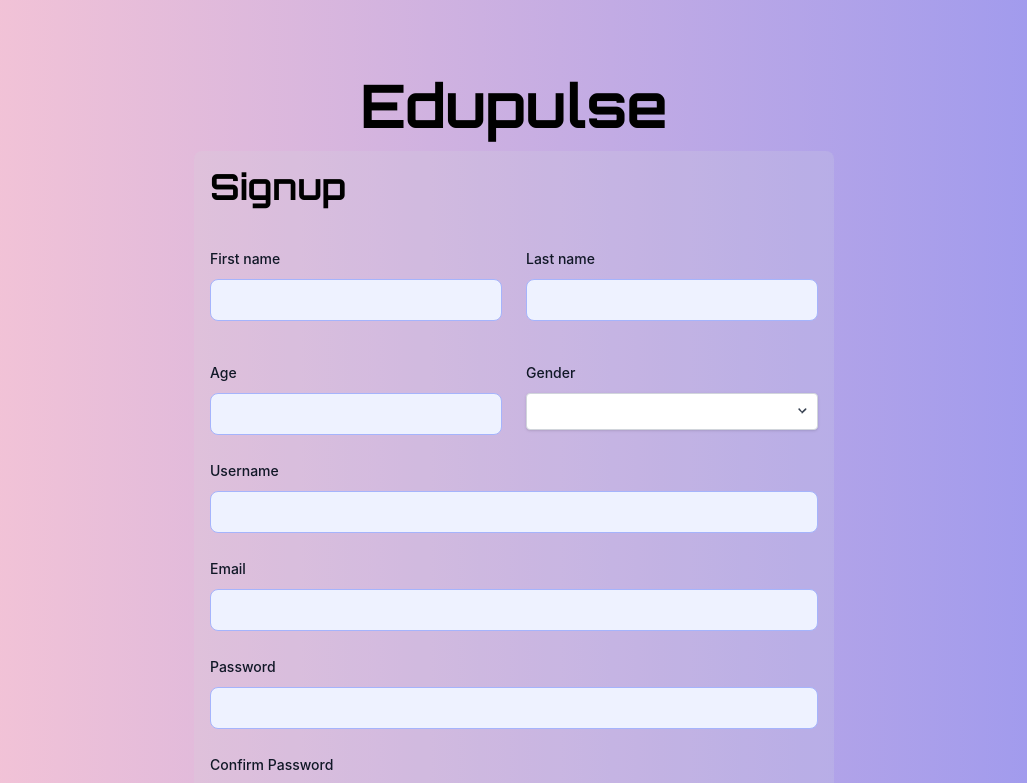
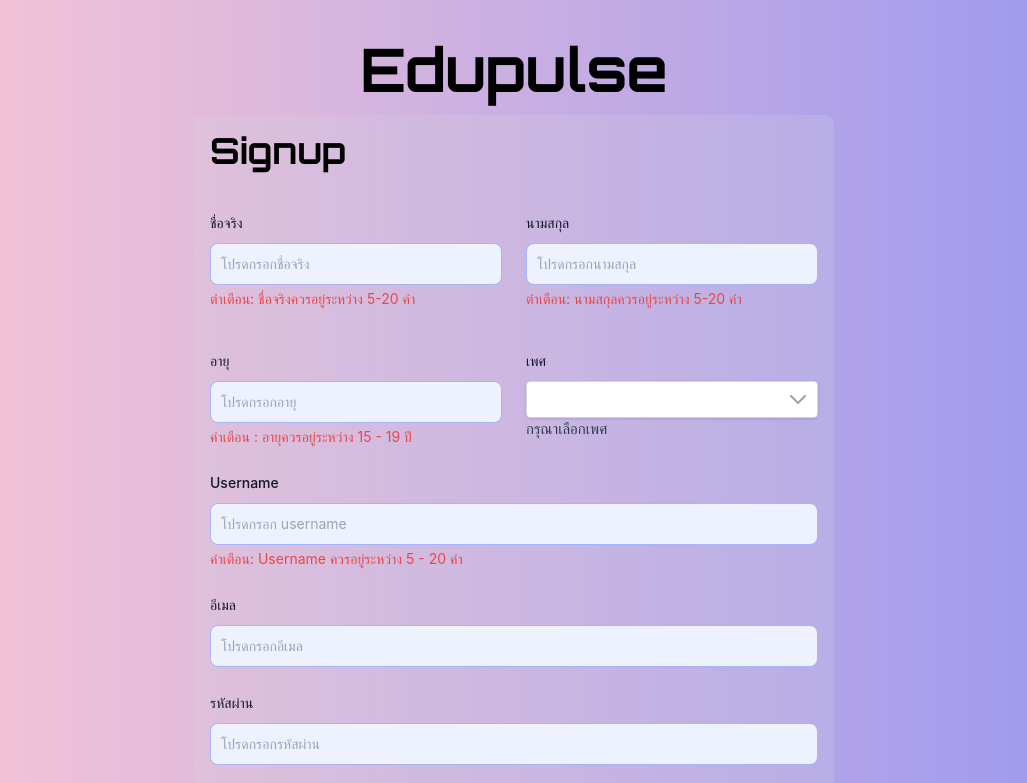
Before and after one commit to Choatchda/EduPulse, a Vue app in the folder EduPulse/: page /signup in a window 1280 px wide. Shown: the top 783 px of the page, without its empty margins (126-1153 px from the left). Built offline with nearby package versions, Linux system fonts and the light colour scheme.

Commit message:
update
Superfast

```diff
--- a/EduPulse/src/views/SignupView.vue
+++ b/EduPulse/src/views/SignupView.vue
@@ -3,6 +3,7 @@
     id="signup"
     class="flex flex-col items-center justify-center min-h-screen bg-gray-100"
   >
+    <!-- Header -->
     <h1 class="text-6xl font-bold font-orbitron text-black mb-4 custom-font">
       Edupulse
     </h1>
@@ -13,41 +14,74 @@
         Signup
       </h1>
       <form @submit.prevent="submitForm">
+        <!-- First Name -->
         <div class="mt-10 grid grid-cols-1 gap-x-6 gap-y-8 sm:grid-cols-6">
-          <!-- First Name -->
           <div class="sm:col-span-3">
             <label
               for="first_name"
               class="block text-sm font-medium leading-6 text-gray-900"
-              >First name</label
+              >ชื่อจริง</label
             >
-            <div class="mt-2">
+            <div class="mt-2 relative">
               <input
                 type="text"
                 id="first_name"
                 v-model="formData.first_name"
-                class="bg-indigo-50 border border-indigo-300 text-indigo-900 text-sm rounded-lg focus:ring-indigo-500 focus:border-indigo-500 block w-full p-2.5"
+                :class="{
+                  'border-gray-400': isFirstNameValid,
+                  'border-red-500':
+                    !isFirstNameValid && formData.first_name.length > 0,
+                  'border-indigo-300': formData.first_name.length === 0,
+                }"
+                class="bg-indigo-50 border text-indigo-900 text-sm rounded-lg focus:ring-indigo-500 focus:border-indigo-500 block w-full p-2.5"
+                placeholder="โปรดกรอกชื่อจริง"
                 required
               />
             </div>
+            <!-- Validation message -->
+            <span
+              :class="{
+                'text-green-500': isFirstNameValid,
+                'text-red-500': !isFirstNameValid,
+              }"
+              class="block mt-1 text-sm"
+              aria-hidden="true"
+              >{{ firstNameValidationMessage }}</span
+            >
           </div>
-
           <!-- Last Name -->
           <div class="sm:col-span-3">
             <label
               for="last_name"
               class="block text-sm font-medium leading-6 text-gray-900"
-              >Last name</label
+              >นามสกุล</label
             >
             <div class="mt-2">
               <input
                 type="text"
                 id="last_name"
                 v-model="formData.last_name"
-                class="bg-indigo-50 border border-indigo-300 text-indigo-900 text-sm rounded-lg focus:ring-indigo-500 focus:border-indigo-500 block w-full p-2.5"
+                :class="{
+                  'border-gray-400': isLastNameValid,
+                  'border-red-500':
+                    !isLastNameValid && formData.last_name.length > 0,
+                  'border-indigo-300': formData.last_name.length === 0,
+                }"
+                class="bg-indigo-50 border text-indigo-900 text-sm rounded-lg focus:ring-indigo-500 focus:border-indigo-500 block w-full p-2.5"
+                placeholder="โปรดกรอกนามสกุล"
                 required
               />
             </div>
+            <!-- Validation message -->
+            <span
+              :class="{
+                'text-green-500': isLastNameValid,
+                'text-red-500': !isLastNameValid,
+              }"
+              class="block mt-1 text-sm"
+              aria-hidden="true"
+              >{{ lastNameValidationMessage }}</span
+            >
           </div>
         </div>
 
@@ -58,52 +92,74 @@
             <label
               for="age"
               class="block text-sm font-medium leading-6 text-gray-900"
-              >Age</label
+              >อายุ</label
             >
-            <div class="mt-2">
+            <div class="mt-2 relative">
               <input
                 type="number"
                 id="age"
                 v-model="formData.age"
-                class="bg-indigo-50 border border-indigo-300 text-indigo-900 text-sm rounded-lg focus:ring-indigo-500 focus:border-indigo-500 block w-full p-2.5"
+                :class="{
+                  'border-gray-400': isAgeValid,
+                  'border-red-500': !isAgeValid && formData.age,
+                  'border-indigo-300': !formData.age,
+                }"
+                class="bg-indigo-50 border text-indigo-900 text-sm rounded-lg focus:ring-indigo-500 focus:border-indigo-500 block w-full p-2.5"
+                placeholder="โปรดกรอกอายุ"
                 required
               />
             </div>
+            <!-- Validation message -->
+            <span
+              :class="{
+                'text-green-500': isAgeValid,
+                'text-red-500': !isAgeValid && formData.age,
+                'text-red-500': !formData.age,
+              }"
+              class="block mt-1 text-sm"
+              aria-hidden="true"
+              >{{ ageValidationMessage }}</span
+            >
           </div>
-
           <!-- Gender -->
           <div class="sm:col-span-3">
             <label
               for="selectedGender"
               class="block text-sm font-medium leading-6 text-gray-900"
-              >Gender</label
+              >เพศ</label
             >
-            <div class="mt-2">
-              <div class="relative">
+            <div class="mt-2 relative">
               <select
                 v-model="formData.selectedGender"
                 class="block appearance-none w-full bg-white border border-gray-300 hover:border-gray-500 px-4 py-2 pr-8 rounded shadow leading-tight focus:outline-none focus:shadow-outline"
+                required
               >
-                  <option disabled value="">เลือกเพศของคณ</option>
-                  <option  value="เพศชาย">เพศชาย</option>
-                  <option value="เพศหญิง">เพศหญิง</option>
+                <option disabled value="">เลือกเพศ</option>
+                <option value="Male">เพศชาย</option>
+                <option value="Female">เพศหญิง</option>
               </select>
-                <div
-                  class="pointer-events-none absolute inset-y-0 right-0 flex items-center px-2 text-gray-700"
+              <span
+                class="absolute inset-y-0 right-0 flex items-center px-2 pointer-events-none"
               >
-                  <!-- Triangle icon indicating select is clickable -->
                 <svg
-                    class="fill-current h-4 w-4"
+                  class="h-6 w-6 text-gray-400 transform rotate-90"
                   xmlns="http://www.w3.org/2000/svg"
-                    viewBox="0 0 20 20"
+                  fill="none"
+                  viewBox="0 0 24 24"
+                  stroke="currentColor"
                 >
                   <path
-                      d="M10 12.586l-4.293-4.293a1 1 0 0 1 1.414-1.414L10 10.758l3.879-3.879a1 1 0 0 1 1.414 1.414l-4.586 4.586a1 1 0 0 1-1.414 0z"
-                    />
+                    stroke-linecap="round"
+                    stroke-linejoin="round"
+                    stroke-width="2"
+                    d="M9 5l7 7-7 7"
+                  ></path>
                 </svg>
+              </span>
             </div>
-              </div>
-            </div>
+            <span
+              >กรุณาเลือกเพศ</span
+            >
           </div>
         </div>
 
@@ -119,10 +175,27 @@
               type="text"
               id="username"
               v-model="formData.username"
-              class="bg-indigo-50 border border-indigo-300 text-indigo-900 text-sm rounded-lg focus:ring-indigo-500 focus:border-indigo-500 block w-full p-2.5"
+              :class="{
+                'border-gray-400': isUsernameValid,
+                'border-red-500':
+                  !isUsernameValid && formData.username.length > 0,
+                'border-indigo-300': formData.username.length === 0,
+              }"
+              class="bg-indigo-50 border text-indigo-900 text-sm rounded-lg focus:ring-indigo-500 focus:border-indigo-500 block w-full p-2.5"
+              placeholder="โปรดกรอก username"
               required
             />
           </div>
+          <!-- Validation message -->
+          <span
+            :class="{
+              'text-green-500': isUsernameValid,
+              'text-red-500': !isUsernameValid,
+            }"
+            class="block mt-1 text-sm"
+            aria-hidden="true"
+            >{{ usernameValidationMessage }}</span
+          >
         </div>
 
         <!-- Email -->
@@ -130,7 +203,7 @@
           <label
             for="email"
             class="block text-sm font-medium leading-6 text-gray-900"
-            >Email</label
+            >อีเมล</label
           >
           <div class="mt-2">
             <input
@@ -138,6 +211,7 @@
               id="email"
               v-model="formData.email"
               class="bg-indigo-50 border border-indigo-300 text-indigo-900 text-sm rounded-lg focus:ring-indigo-500 focus:border-indigo-500 block w-full p-2.5"
+              placeholder="โปรดกรอกอีเมล"
               required
             />
           </div>
@@ -148,7 +222,7 @@
           <label
             for="password"
             class="block text-sm font-medium leading-6 text-gray-900"
-            >Password</label
+            >รหัสผ่าน</label
           >
           <div class="mt-2">
             <input
@@ -156,6 +230,7 @@
               id="password"
               v-model="formData.password"
               class="bg-indigo-50 border border-indigo-300 text-indigo-900 text-sm rounded-lg focus:ring-indigo-500 focus:border-indigo-500 block w-full p-2.5"
+              placeholder="โปรดกรอกรหัสผ่าน"
               required
             />
           </div>
@@ -166,7 +241,7 @@
           <label
             for="confirm_password"
             class="block text-sm font-medium leading-6 text-gray-900"
-            >Confirm Password</label
+            >กรอกรหัสผ่านอีกครั้ง</label
           >
           <div class="mt-2">
             <input
@@ -174,6 +249,7 @@
               id="confirm_password"
               v-model="formData.confirm_password"
               class="bg-indigo-50 border border-indigo-300 text-indigo-900 text-sm rounded-lg focus:ring-indigo-500 focus:border-indigo-500 block w-full p-2.5"
+              placeholder="กรอกรหัสผ่านอีกครั้ง"
               required
             />
           </div>
@@ -193,7 +269,7 @@
       <!-- Sign in Link -->
       <div class="text-gray-600 text-center">
         <p>
-          Already have an account?
+          มีบัญชีแล้วใช่ไหม?
           <router-link to="/signin" class="text-blue-500">Sign in</router-link>.
         </p>
       </div>
@@ -204,6 +280,7 @@
 <script>
 import axios from "axios";
 import Swal from "sweetalert2";
+
 export default {
   data() {
     return {
@@ -219,11 +296,77 @@ export default {
       },
     };
   },
+  computed: {
+    isFirstNameValid() {
+      const length = this.formData.first_name.length;
+      return length >= 5 && length <= 20;
+    },
+    firstNameValidationMessage() {
+      return this.isFirstNameValid
+        ? "ถูกต้อง"
+        : "ตำเตือน: ชื่อจริงควรอยู่ระหว่าง 5-20 คำ";
+    },
+    isLastNameValid() {
+      const length = this.formData.last_name.length;
+      return length >= 5 && length <= 20;
+    },
+    lastNameValidationMessage() {
+      return this.isLastNameValid
+        ? "ถูกต้อง"
+        : "ตำเตือน: นามสกุลควรอยู่ระหว่าง 5-20 คำ";
+    },
+    isAgeValid() {
+      return this.formData.age >= 15 && this.formData.age <= 19;
+    },
+    ageValidationMessage() {
+      return this.isAgeValid
+        ? "ถูกต้อง"
+        : "คำเตือน : อายุควรอยู่ระหว่าง 15 - 19 ปี ";
+    },
+    isUsernameValid() {
+      const length = this.formData.username.length;
+      return length >= 5 && length <= 20;
+    },
+    usernameValidationMessage() {
+      return this.isUsernameValid
+        ? "ถูกต้อง"
+        : "คำเตือน: Username ควรอยู่ระหว่าง 5 - 20 คำ";
+    },
+  },
   methods: {
     async submitForm() {
-      console.log('REGISTER')
+      // Check if any required field is empty
+      if (
+        !this.formData.first_name ||
+        !this.formData.last_name ||
+        !this.formData.age ||
+        !this.formData.selectedGender ||
+        !this.formData.username ||
+        !this.formData.email ||
+        !this.formData.password ||
+        !this.formData.confirm_password
+      ) {
+        // Display an alert if any required field is empty
+        Swal.fire({
+          title: "Please fill in all required fields.",
+          icon: "warning",
+        });
+        return; // Stop form submission
+      }
+
+      // Check if password and confirm password match
+      if (this.formData.password !== this.formData.confirm_password) {
+        // Display an alert if passwords don't match
+        Swal.fire({
+          title: "Password mismatch",
+          text: "Please make sure the passwords match.",
+          icon: "error",
+        });
+        return; // Stop form submission
+      }
+
+      // Send form data to backend
       try {
-        // Send form data to backend
         const response = await axios.post(
           "http://44.198.58.146:3000/register",
           this.formData
@@ -243,10 +386,11 @@ export default {
           password: "",
           confirm_password: "",
         };
+
+        // Redirect to sign-in page after successful registration
         Swal.fire({
           title: "Register successful",
-  text: "",
-  icon: "success"
+          icon: "success",
         }).then(() => {
           window.location.href = "/signin"; // Replace "/" with the desired URL
         });
```
Lines whose indentation alone changed are shown as unchanged.
